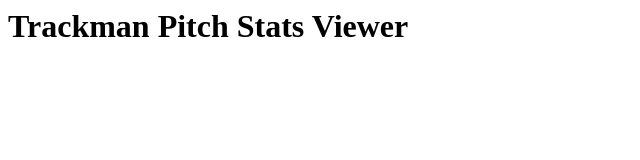
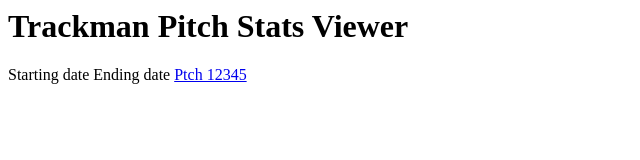
Before and after one commit to elise-blythe/elise-blythe, a plain HTML site: page index.html in a window 1280 px wide. Shown: the whole page, without its empty margins (0-640 px from the left). Drawn offline with Linux system fonts and the light colour scheme.

Commit message:
Update index.html

```diff
--- a/index.html
+++ b/index.html
@@ -4,5 +4,8 @@
   </head>
   <body>
     <h1>Trackman Pitch Stats Viewer</h1>
+    Starting date
+    Ending date
+    <a href="details.html">Ptch 12345</a>
   </body>
 </html>
```
